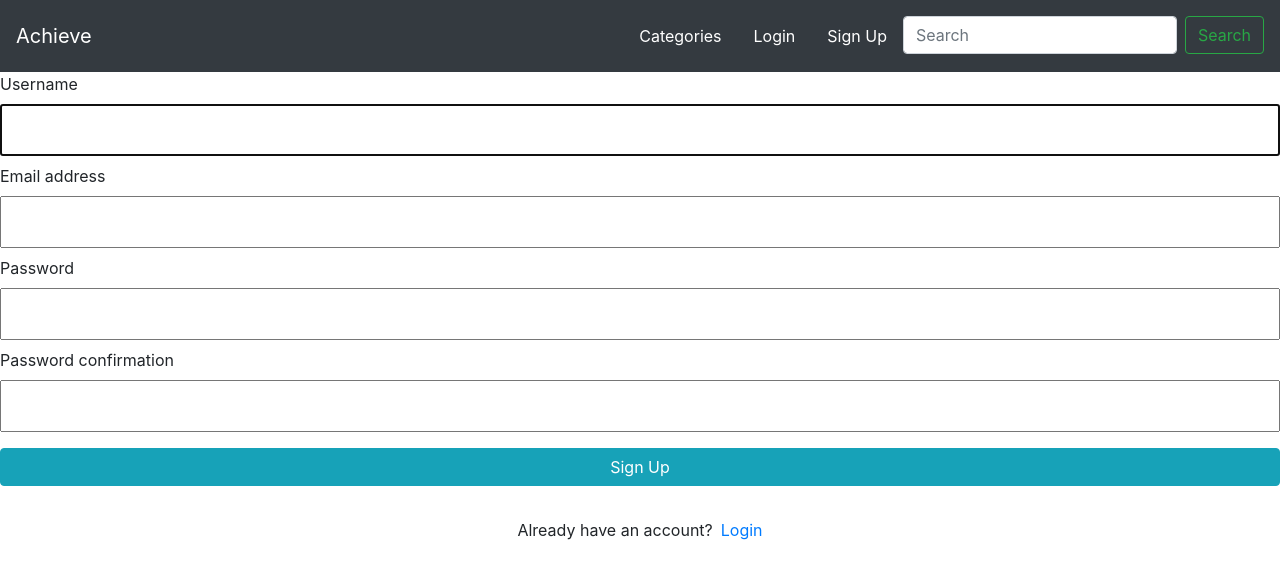
After one commit to 80andAbove/archive, a Django app: page /register/ in a window 1280 px wide. The commit adds this page. Shown: the top 579 px of the page. Run offline with Django 3.2, Linux system fonts and the light colour scheme; one stand-in notice (Sample message) is shown; some libraries are stand-ins or nearby versions.

Commit message:
First User Authentication

```diff
--- a/achieve/admin.py
+++ b/achieve/admin.py
@@ -1,9 +1,10 @@
-
 from django.contrib import admin
+from .models import *
 
 # Register your models here.
 
-from .models import *
+
+# This is for the tasks for those who are unregistered
 
 admin.site.register(Task)
 admin.site.register(Category)
--- a/achieve/forms.py
+++ b/achieve/forms.py
@@ -1,8 +1,7 @@
 from django import forms
-from django.forms import ModelForm
-
 from .models import *
-
+from django.contrib.auth.forms import UserCreationForm
+from django.contrib.auth.models import User
 
 class TaskForm(forms.ModelForm):
 	title = forms.CharField(widget = forms.TextInput(attrs = {'placeholder':'Add new task...'}))
@@ -11,12 +10,7 @@ class TaskForm(forms.ModelForm):
 		model = Task
 		fields = '__all__'
 
-"""
-class CategoryForm(forms.ModelForm):
-	name = forms.CharField(widget = forms.TextInput(attrs = {'placeholder': 'Add a new category'}))
-
+class CreateUserForm(UserCreationForm):
 	class Meta:
-		model = Category
-		fields = '__all__'
-
-"""
+		model = User
+		fields = ['username', 'email', 'password', 'password2']
--- a/achieve/templates/navbar.html
+++ b/achieve/templates/navbar.html
@@ -1,19 +1,26 @@
 {% load static %}
 
 <nav class="navbar navbar-expand-lg navbar-dark bg-dark">
-    <a class="navbar-brand" href="{% url 'list' %}">Achieve</a>
-    <div class="collapse navbar-collapse" id="navbarSupportedContent">
-      <ul class="navbar-nav mr-auto">
+  <div class="d-flex flex-grow-1">
+    <span class="w-100 d-lg-none d-block"></span>
+    <a class="navbar-brand d-none d-lg-inline-block" href="{% url 'index' %}">Achieve</a>
+  </div>
+  <div class="collapse navbar-collapse flex-grow-1 text-right">
+    <ul class="navbar-nav ml-auto">
       <li class="nav-item">
-            <a class="nav-link" href="#">Categories</a>
+        <a class="nav-link m-2 menu-item nav-active text-white" href="{% url 'categories' %}">Categories</a>
       </li>
+      <li class="nav-item">
+        <a class="nav-link m-2 menu-item nav-active text-white" href="{% url 'login' %}">Login</a>
+      </li>
+      <li class="navbar-nav ml-auto">
+        <a class="nav-link m-2 menu-item text-white" href="{% url 'register' %}">Sign Up</a>
+      </li>
+      <li class="nav-item">
         <form class="form-inline my-2 my-lg-0">
           <input class="form-control mr-sm-2" type="search" placeholder="Search" aria-label="Search">
           <button class="btn btn-outline-success my-2 my-sm-0" type="submit">Search</button>
         </form>
-        <li class="nav-item">
-          <a class="nav-link" href="#">Login</a>
       </li>
-      </ul>
   </div>
 </nav>
--- /dev/null
+++ b/achieve/templates/register.html
@@ -0,0 +1,46 @@
+{% load static %}
+
+<!DOCTYPE html>
+<html lang="en">
+<head>
+    <meta charset="UTF-8">
+    <meta name="viewport" content="width=device-width, initial-scale=1.0">
+    <title>Achieve: A To Do App</title>
+    <link rel="stylesheet" href="https://stackpath.bootstrapcdn.com/bootstrap/4.3.1/css/bootstrap.min.css" integrity="sha384-ggOyR0iXCbMQv3Xipma34MD+dH/1fQ784/j6cY/iJTQUOhcWr7x9JvoRxT2MZw1T" crossorigin="anonymous">
+
+	<link rel="stylesheet" type="text/css" href="{% static '/css/main.css' %}">
+</head>
+<body>
+
+    {% include 'navbar.html' %}
+
+    <form method="POST" action="">
+        {% csrf_token %}
+        {{form.username.label}}
+        {{form.username}}
+
+        {{form.email.label}}
+        {{form.email}}
+
+        {{form.password1.label}}
+        {{form.password1}}
+
+        {{form.password2.label}}
+        {{form.password2}}
+
+
+        <input class="btn btn-info" type="submit" value="Sign Up" name="Create User">
+    </form>
+
+    {% for messsage in messages %}
+        <p>{{message}}</p>
+    {% endfor %}
+
+    <div class="mt-4">
+        <div class="d-flex justify-content-center links">
+            Already have an account? <a href="{% url 'login' %}" class="ml-2"> Login</a>
+        </div>
+    </div>
+
+
+</body>
--- a/achieve/urls.py
+++ b/achieve/urls.py
@@ -2,8 +2,13 @@ from django.urls import path
 from . import views
 
 urlpatterns = [
-	path('', views.index, name="list"),
+	#Guest page
+	path('', views.index, name="index"),
 	path('update_task/<str:pk>/', views.updateTask, name="update_task"),
 	path('delete/<str:pk>/', views.deleteTask, name="delete"),
-	path('categories/', views.categories, name="categories")
+	path('categories/', views.categories, name="categories"),
+
+	#User login page
+	path('register/', views.registerPage, name="register"),
+	path('login/', views.loginPage, name="login")
 ]
--- a/achieve/views.py
+++ b/achieve/views.py
@@ -1,12 +1,56 @@
-
 from django.shortcuts import render, redirect
 from django.http import HttpResponse
+from django.contrib.auth.forms import UserCreationForm
 
+from django.contrib.auth import authenticate, login, logout
+
+from django.contrib import messages
+
+from django.contrib.auth.decorators import login_required
+
+# Create your views here.
 from .models import *
 from .forms import *
 
-# Create your views here.
 
+def registerPage(request):
+	form = CreateUserForm()
+
+	if request.method == 'POST':
+		form = CreateUserForm(request.POST)
+		if form.is_valid():
+			form.save()
+			user = form.cleaned_data.get('username')
+			messages.success(request, 'Account was created for ' + user)
+		return redirect('login')
+
+	context = {'form':form}
+	return render(request, 'register.html', context)
+
+def loginPage(request):
+	if request.user.is_authenticated:
+		return redirect('index')
+	else:
+		if request.method == 'POST':
+			username = request.POST.get('username')
+			password = request.POST.get('password')
+
+			user = authenticate(request, username=username, password=password)
+
+			if user is not None:
+				login(request, user)
+				return redirect('index')
+			else:
+				messages.info(request, 'Username OR password is incorrect')
+
+	context = {}
+	return render(request, 'login.html', context)
+
+def logoutUser(request):
+	logout(request)
+	return redirect('login')
+
+@login_required(login_url='login')
 def index(request):
 	tasks = Task.objects.all()
 
@@ -22,6 +66,7 @@ def index(request):
 	context = {'tasks':tasks, 'form':form}
 	return render(request, 'todolist.html', context)
 
+@login_required(login_url='login')
 def updateTask(request, pk):
 	task = Task.objects.get(id=pk)
 
@@ -37,6 +82,7 @@ def updateTask(request, pk):
 
 	return render(request, 'update.html', context)
 
+@login_required(login_url='login')
 def deleteTask(request, pk):
 	item = Task.objects.get(id=pk)
 
@@ -47,6 +93,7 @@ def deleteTask(request, pk):
 	context = {'item':item}
 	return render(request, 'delete.html', context)
 
+@login_required(login_url='login')
 def categories(request):
 	category = Category.objects.all()
 
```
Also changed, not shown: achieve/templates/categories.html (+18 -0 lines), achieve/templates/login.html (added, +35 -0 lines), db.sqlite3. Lines whose indentation alone changed are shown as unchanged.
